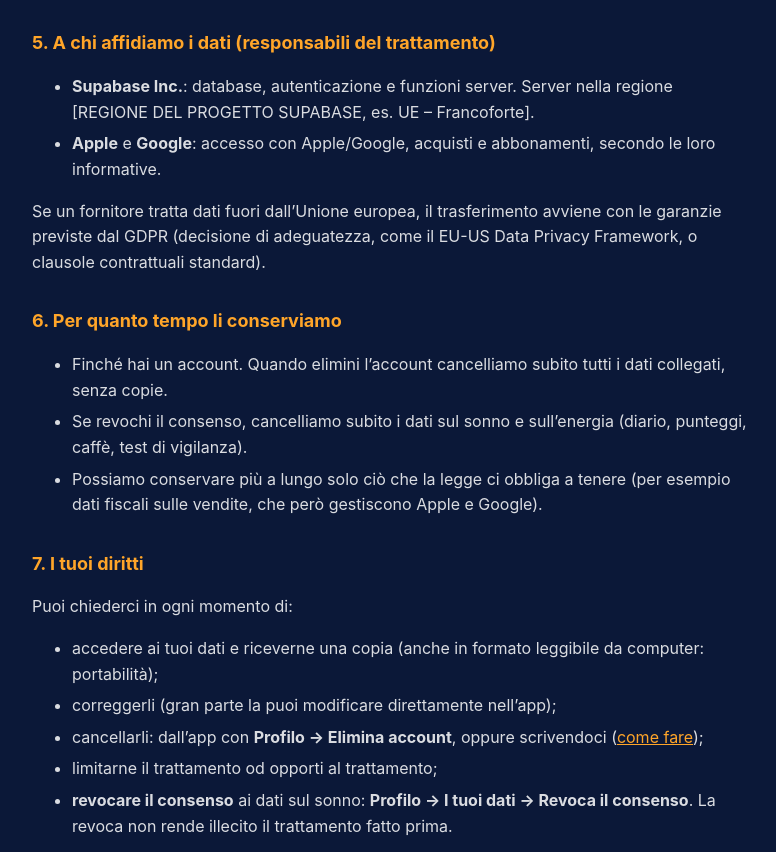
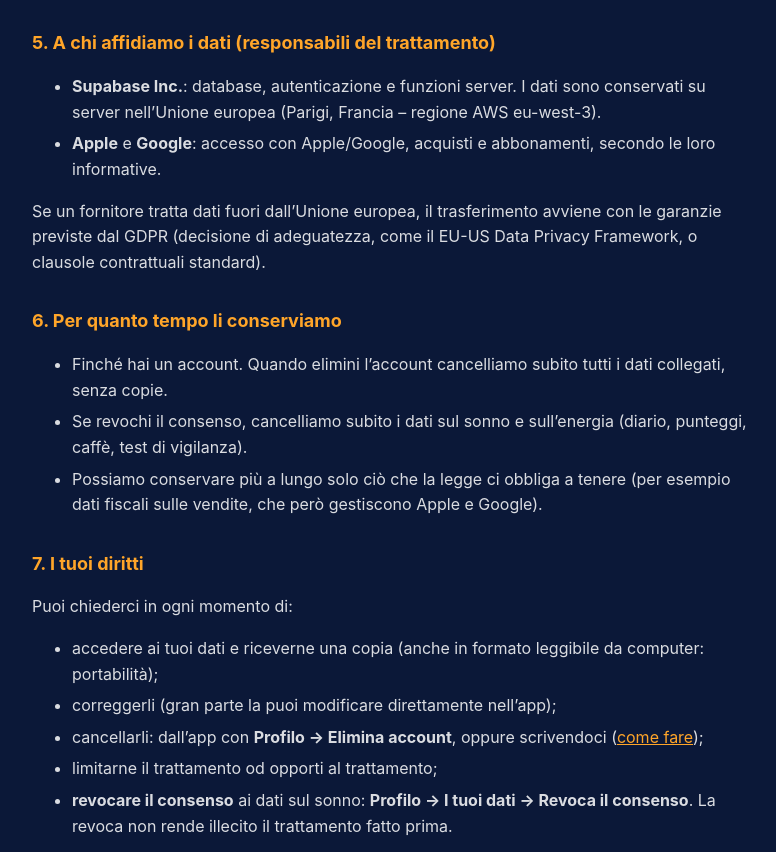
Before and after one commit to acanfora78/Resetapp, a website: page web/privacy.html in a window 1280 px wide. Shown: the part 1586-2438 px from the top of the page, without its empty margins (248-1024 px from the left). Drawn offline with Linux system fonts and the light colour scheme.

Commit message:
Privacy: server Supabase nell'UE (Parigi, eu-west-3)
Co-Authored-By: Claude Opus 5.5 <noreply@anthropic.com>
Claude-Session: https://claude.ai/code/session_01WUochcSXLuhKWinfjvodiL

```diff
--- a/web/privacy.html
+++ b/web/privacy.html
@@ -58,7 +58,7 @@
 
   <h2>5. A chi affidiamo i dati (responsabili del trattamento)</h2>
   <ul>
-    <li><strong>Supabase Inc.</strong>: database, autenticazione e funzioni server. Server nella regione [REGIONE DEL PROGETTO SUPABASE, es. UE – Francoforte].</li>
+    <li><strong>Supabase Inc.</strong>: database, autenticazione e funzioni server. I dati sono conservati su server nell’Unione europea (Parigi, Francia – regione AWS eu-west-3).</li>
     <li><strong>Apple</strong> e <strong>Google</strong>: accesso con Apple/Google, acquisti e abbonamenti, secondo le loro informative.</li>
   </ul>
   <p>Se un fornitore tratta dati fuori dall’Unione europea, il trasferimento avviene con le garanzie previste dal GDPR (decisione di adeguatezza, come il EU-US Data Privacy Framework, o clausole contrattuali standard).</p>
```
